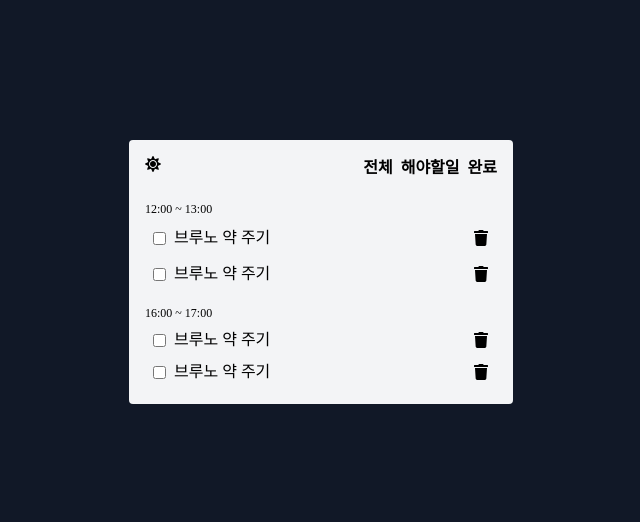
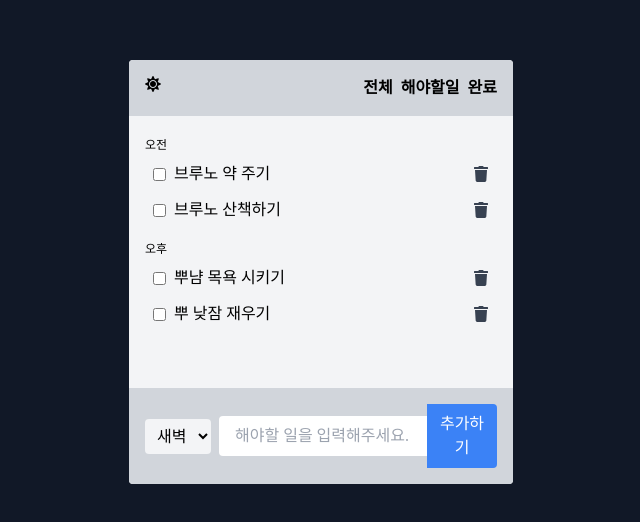
Before and after one commit to lumayi/todo-app-forme, a React (Create React App) app: page / in a window 1280 px wide. Shown: the part 128-650 px from the top of the page, without its empty margins (319-959 px from the left). Built offline with nearby package versions, Linux system fonts and the light colour scheme; the HTML template or start-up script is replaced by a standard one.

Commit message:
footer ui 완료

```diff
--- a/src/App.jsx
+++ b/src/App.jsx
@@ -1,13 +1,15 @@
 import React from 'react';
 import Header from './components/header';
 import ToDo from './components/toDo';
+import Footer from './components/footer';
 
 export default function App() {
   return (
     <div className="flex flex-col justify-center items-center bg-gray-900 min-w-screen min-h-screen">
-      <div className="w-96 bg-gray-100 rounded p-4">
+      <div className="w-96 bg-gray-100 rounded ">
         <Header />
         <ToDo />
+        <Footer />
       </div>
     </div>
   );
--- /dev/null
+++ b/src/components/footer.jsx
@@ -0,0 +1,26 @@
+import React from 'react';
+
+export default function Footer() {
+  return (
+    <div className="mt-14 bg-gray-300 p-4 rounded-b">
+      <div className="flex justify-center gap-2 items-center">
+        <select className="p-2 rounded outline-none bg-gray-100">
+          <option value="dawn">새벽</option>
+          <option value="morning">오전</option>
+          <option value="noon">오후</option>
+          <option value="night">밤</option>
+        </select>
+        <div className="flex items-center justify-center">
+          <input
+            type="text"
+            placeholder="해야할 일을 입력해주세요."
+            className="p-2 w-52 rounded-l outline-none indent-2"
+          />
+          <button className="bg-blue-500 rounded-r p-2 text-white">
+            추가하기
+          </button>
+        </div>
+      </div>
+    </div>
+  );
+}
--- a/src/components/header.jsx
+++ b/src/components/header.jsx
@@ -3,7 +3,7 @@ import { FaSun, FaMoon } from 'react-icons/fa';
 
 export default function Header() {
   return (
-    <div className="flex justify-between font-semibold">
+    <div className="flex justify-between font-semibold p-4 rounded-t bg-gray-300">
       <div>
         <FaSun className="cursor-pointer hover:text-gray-500" />
       </div>
--- a/src/components/toDo.jsx
+++ b/src/components/toDo.jsx
@@ -3,46 +3,46 @@ import { FaTrash } from 'react-icons/fa';
 
 export default function ToDo() {
   return (
-    <div className="flex flex-col gap-2 mt-4">
+    <div className="flex flex-col gap-2 px-4 mt-4">
       <div>
-        <span className="text-xs">12:00 ~ 13:00</span>
+        <span className="text-xs">오전</span>
         <div className="flex h-9 justify-between items-center hover:bg-gray-300 rounded px-2">
           <div className="flex justify-center items-center gap-2">
             <input type="checkbox" />
             <span>브루노 약 주기</span>
           </div>
           <div>
-            <FaTrash className="cursor-pointer hover:text-red-400" />
+            <FaTrash className="text-gray-700 cursor-pointer hover:text-red-400" />
           </div>
         </div>
         <div className="flex h-9 justify-between items-center hover:bg-gray-300 rounded px-2">
           <div className="flex justify-center items-center gap-2">
             <input type="checkbox" />
-            <span>브루노 약 주기</span>
+            <span>브루노 산책하기</span>
           </div>
           <div>
-            <FaTrash className="cursor-pointer hover:text-red-400" />
+            <FaTrash className="text-gray-700 cursor-pointer hover:text-red-400" />
           </div>
         </div>
       </div>
       <div>
-        <span className="text-xs">16:00 ~ 17:00</span>
-        <div className="flex h-8 justify-between items-center hover:bg-gray-300 rounded px-2">
+        <span className="text-xs">오후</span>
+        <div className="flex h-9 justify-between items-center hover:bg-gray-300 rounded px-2">
           <div className="flex justify-center items-center gap-2">
             <input type="checkbox" />
-            <span>브루노 약 주기</span>
+            <span>뿌냠 목욕 시키기</span>
           </div>
           <div>
-            <FaTrash className="cursor-pointer hover:text-red-400" />
+            <FaTrash className="text-gray-700 cursor-pointer hover:text-red-400" />
           </div>
         </div>
-        <div className="flex h-8 justify-between items-center hover:bg-gray-300 rounded px-2">
+        <div className="flex h-9 justify-between items-center hover:bg-gray-300 rounded px-2">
           <div className="flex justify-center items-center gap-2">
             <input type="checkbox" />
-            <span>브루노 약 주기</span>
+            <span>뿌 낮잠 재우기</span>
           </div>
           <div>
-            <FaTrash className="cursor-pointer hover:text-red-400" />
+            <FaTrash className="text-gray-700 cursor-pointer hover:text-red-400" />
           </div>
         </div>
       </div>
```
